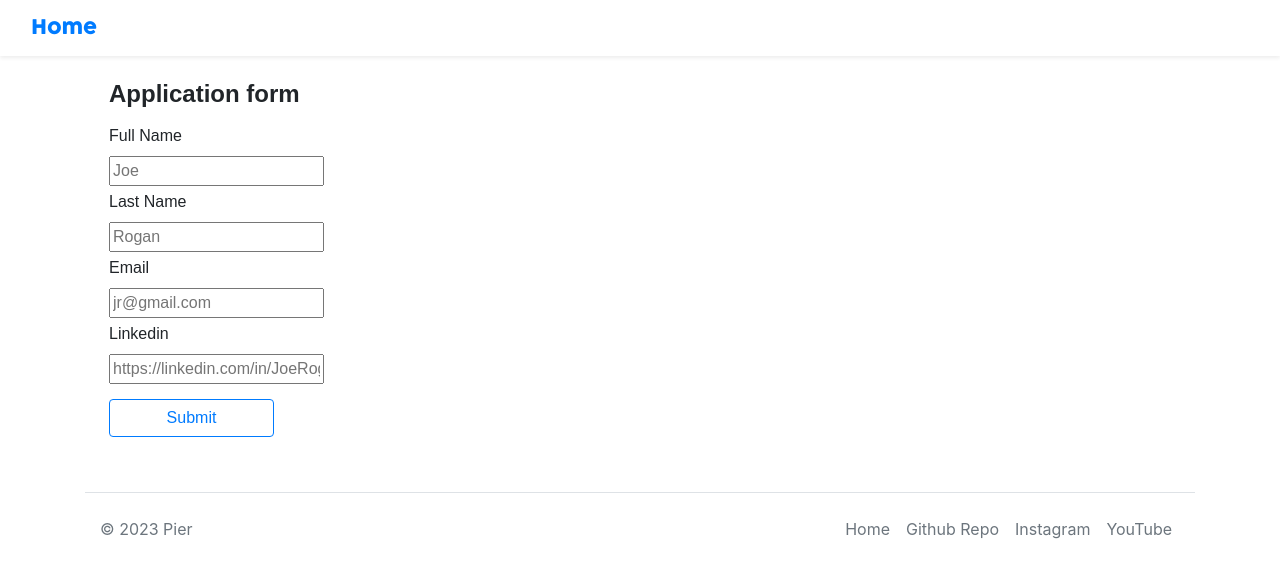
After one commit to joe-pier/PersonalWebSiteV2, a Flask app: page /form in a window 1280 px wide. The commit adds this page. Shown: the top 578 px of the page. Run offline with Flask 2, Linux system fonts and the light colour scheme.

Commit message:
added form aesthetics

```diff
--- a/app.py
+++ b/app.py
@@ -1,33 +1,43 @@
 from flask import Flask, render_template, jsonify
 from database import load_jobs_from_db, load_job_from_db
 
-app = Flask(__name__) # instance of class Flask
+app = Flask(__name__)  # instance of class Flask
 
 UPLOAD_FOLDER = './uploads'
 
-@app.route("/") # any website has a route. a part of the url after the url
+
+@app.route("/")  # any website has a route. a part of the url after the url
 # this is going to match the empty route
 def home():
     jobs = load_jobs_from_db()
-    return render_template('home.html', jobs= jobs ,name = "Pier")
+    return render_template('home.html', jobs=jobs, name="Pier")
+
 
 @app.route("/api/jobs")
 def list_jobs():
     jobs = load_jobs_from_db()
     return jsonify(jobs)
 
+
 @app.route("/api/job/<id>")
 def show_job_api(id):
     job = load_job_from_db(id)
     return jsonify(job)
 
+
 @app.route("/job/<id>")
 def show_job(id):
     job = load_job_from_db(id)
     if not job:
-        return render_template("404.html", job = job)
+        return render_template("404.html", job=job)
     else:
-        return render_template("jobpage.html", job = job)
+        return render_template("jobpage.html", job=job)
+
+
+@app.route("/form")
+def form():
+    return render_template("form.html")
+
 
 if __name__ == "__main__":
-    app.run(host = "0.0.0.0", debug = True)
+    app.run(host="0.0.0.0", debug=True)
--- /dev/null
+++ b/templates/form.html
@@ -0,0 +1,66 @@
+<!DOCTYPE html>
+<html>
+
+<head>
+    <title>Pier.it</title>
+    <link rel="icon" href="/static/logo.png" / style="border-radius: 20%;">
+    <meta charset="utf-8">
+    <meta name="viewport" content="width=device-width, initial-scale=1">
+    <link rel="stylesheet" href="https://cdn.jsdelivr.net/npm/bootstrap@4.3.1/dist/css/bootstrap.min.css"
+        integrity="sha384-ggOyR0iXCbMQv3Xipma34MD+dH/1fQ784/j6cY/iJTQUOhcWr7x9JvoRxT2MZw1T" crossorigin="anonymous" />
+
+    <style>
+        @font-face {
+            font-family: Cocogoose;
+            src: url('static/Cocogoose.ttf');
+        }
+
+        #banner {
+            width: 100%;
+            height: 360px;
+            object-fit: cover;
+            margin-bottom: 24px;
+        }
+
+        .custom_width {
+            width: 165px !important;
+        }
+    </style>
+
+</head>
+
+<body>
+    {%include 'nav.html'%}
+    <div class="container">
+        <div style="font-family:Arial, Helvetica, sans-serif; margin-left: 24px; margin-top: 24px;">
+            <h4 style="text-align: left;"> <b>Application form</b></h4>
+            <form action="/form">
+                <div class="col-form-label mb-2" style="text-align: left;">
+                    <div>
+                        <label for="Name"> Full Name</label><br>
+                        <input type="text" name="Name" placeholder="Joe">
+                    </div>
+                    <div class="mt-1">
+                        <label for="Last Name"> Last Name</label><br>
+                        <input type="text" name="Last Name" placeholder="Rogan">
+                    </div>
+                    <div class="mt-1">
+                        <label for="Email"> Email</label><br>
+                        <input type="text" name="Email" placeholder="jr@gmail.com">
+                    </div>
+                    <div class="mt-1">
+
+                        <label for="Linkedin"> Linkedin </label><br>
+                        <input type="text" name="Linkedin" placeholder="https://linkedin.com/in/JoeRogan">
+                    </div>
+                    <div class="mb-4">
+                        <input class="btn btn-outline-primary custom_width" type="submit" , name="submit"
+                            style="margin-top: 15px;">
+                    </div>
+                </div>
+        </div>
+        </form>
+    </div>
+    </div>
+    <div> {%include 'footer.html'%} </div>
+</body>
```
Also changed, not shown: templates/home.html (+11 -2 lines).
